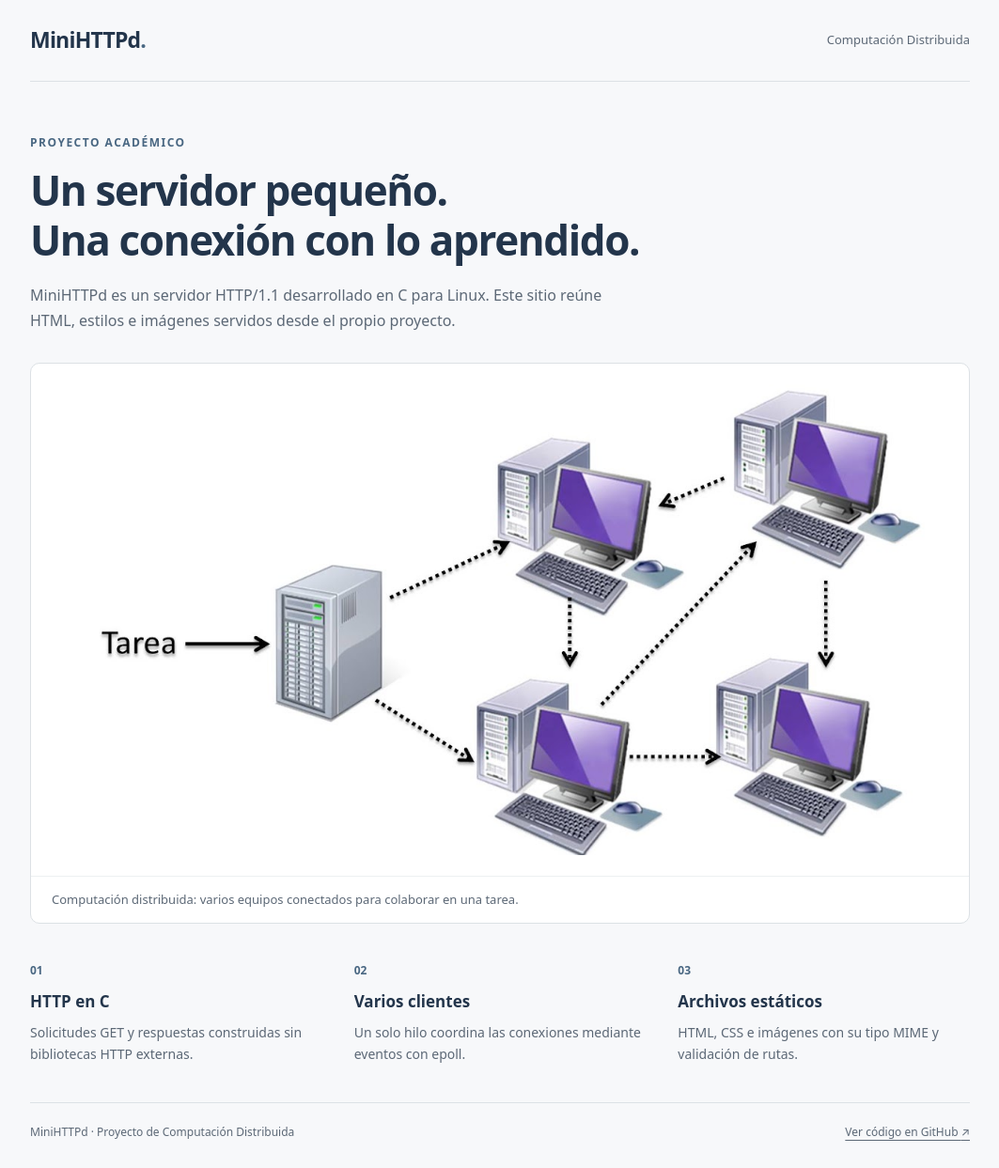
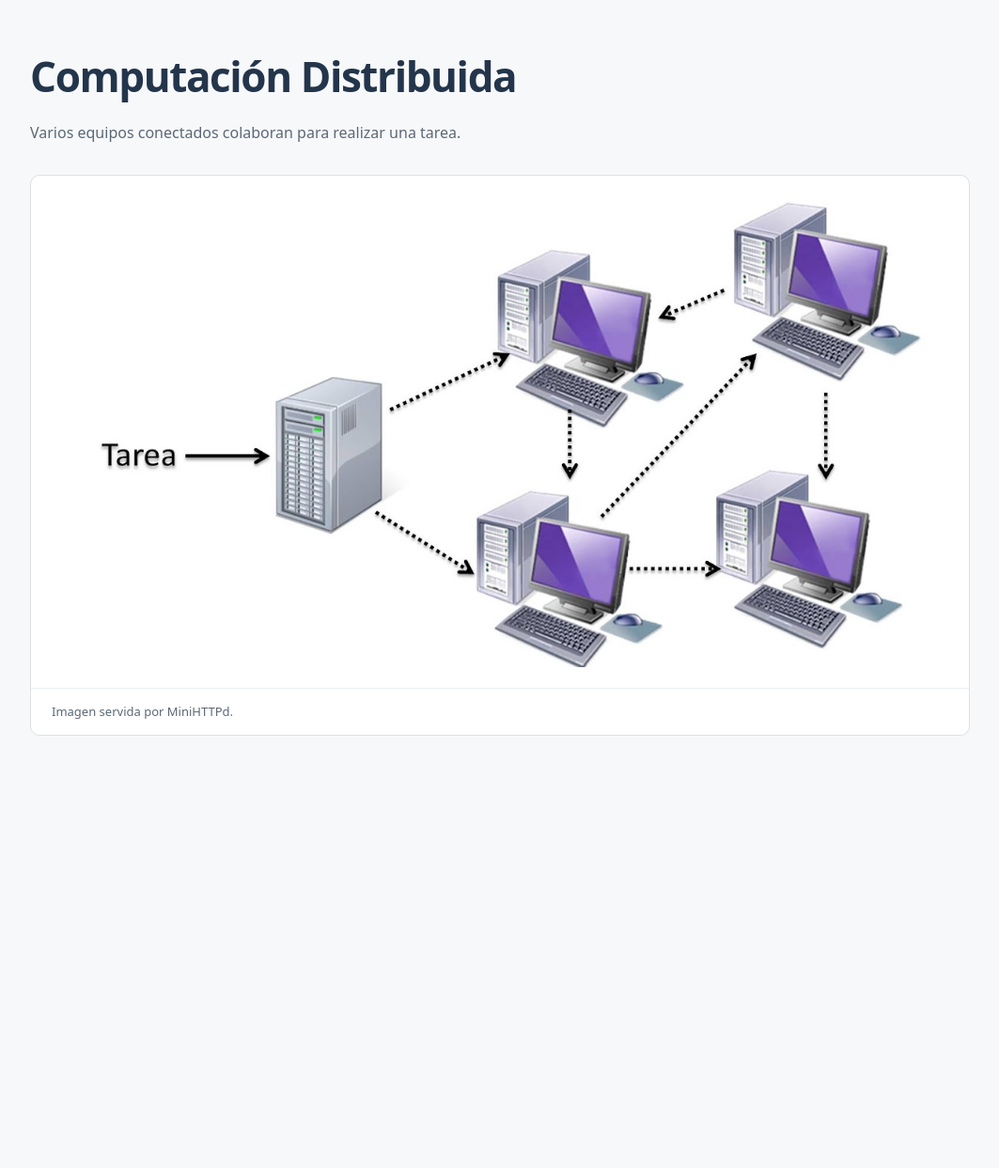
Before and after one commit to JorgeBosquez/minihttpd, a plain HTML site: page www/index.html in a window 1280 px wide. Shown: the whole page at 94% size, without its empty margins (108-1171 px from the left). After the commit the page ends 800 px from the top, so only its background shows below. Drawn offline with Linux system fonts and the light colour scheme.

Commit message:
style: simplificar pagina inicial con imagen

```diff
--- a/www/index.html
+++ b/www/index.html
@@ -1,55 +1,23 @@
-<!doctype html>
+<!DOCTYPE html>
 <html lang="es">
 <head>
-  <meta charset="utf-8">
+  <meta charset="UTF-8">
   <meta name="viewport" content="width=device-width, initial-scale=1">
-  <meta name="description" content="MiniHTTPd, un servidor HTTP en C para el proyecto de Computación Distribuida.">
-  <title>MiniHTTPd | Computación Distribuida</title>
+  <title>Computación Distribuida</title>
   <link rel="stylesheet" href="/style.css">
 </head>
 <body>
-  <header class="site-header">
-    <a class="brand" href="/" aria-label="MiniHTTPd, inicio">MiniHTTPd<span>.</span></a>
-    <span class="course">Computación Distribuida</span>
-  </header>
-
   <main>
-    <section class="intro" aria-labelledby="page-title">
-      <p class="eyebrow">Proyecto académico</p>
-      <h1 id="page-title">Un servidor pequeño.<br>Una conexión con lo aprendido.</h1>
-      <p class="description">MiniHTTPd es un servidor HTTP/1.1 desarrollado en C para Linux.
-        Este sitio reúne HTML, estilos e imágenes servidos desde el propio proyecto.</p>
+    <section class="intro">
+      <h1>Computación Distribuida</h1>
+      <p class="description">Varios equipos conectados colaboran para realizar una tarea.</p>
     </section>
-
     <figure class="illustration">
       <img src="/imagen.jpg"
-        alt="Ilustración de una tarea distribuida entre varias computadoras conectadas."
-        width="1200" height="630">
-      <figcaption>Computación distribuida: varios equipos conectados para colaborar en una tarea.</figcaption>
+           alt="Una tarea distribuida entre varias computadoras conectadas"
+           width="1200" height="630">
+      <figcaption>Imagen servida por MiniHTTPd.</figcaption>
     </figure>
-
-    <section class="details" aria-label="Características del proyecto">
-      <article>
-        <span class="detail-number" aria-hidden="true">01</span>
-        <h2>HTTP en C</h2>
-        <p>Solicitudes GET y respuestas construidas sin bibliotecas HTTP externas.</p>
-      </article>
-      <article>
-        <span class="detail-number" aria-hidden="true">02</span>
-        <h2>Varios clientes</h2>
-        <p>Un solo hilo coordina las conexiones mediante eventos con epoll.</p>
-      </article>
-      <article>
-        <span class="detail-number" aria-hidden="true">03</span>
-        <h2>Archivos estáticos</h2>
-        <p>HTML, CSS e imágenes con su tipo MIME y validación de rutas.</p>
-      </article>
-    </section>
   </main>
-
-  <footer class="site-footer">
-    <p>MiniHTTPd · Proyecto de Computación Distribuida</p>
-    <a href="https://github.com/JorgeBosquez/minihttpd">Ver código en GitHub <span aria-hidden="true">↗</span></a>
-  </footer>
 </body>
 </html>
```
